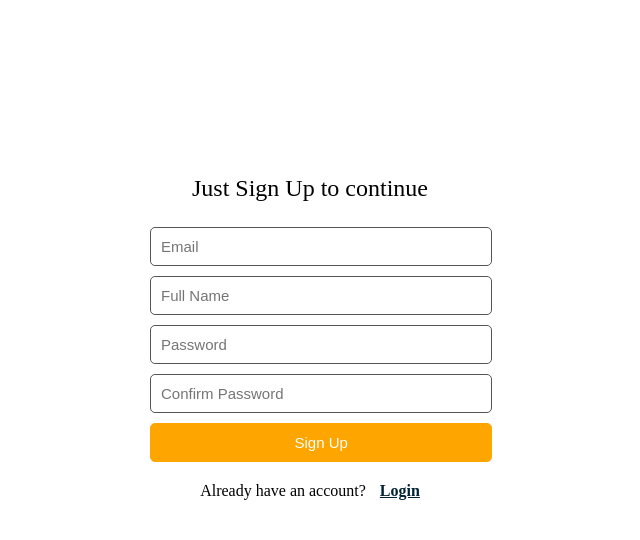
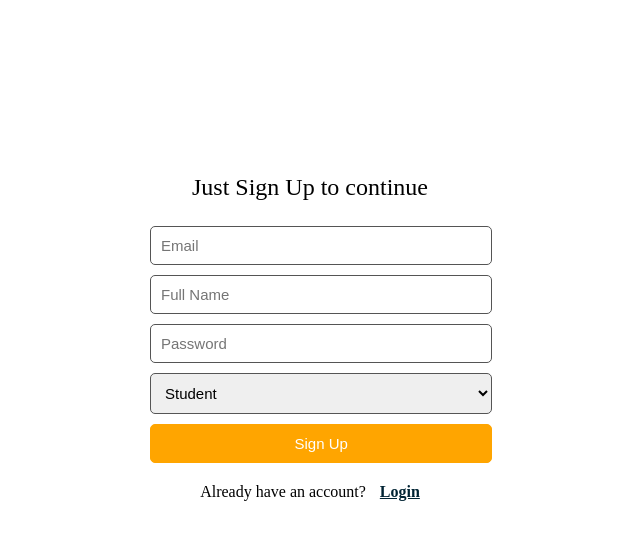
Before and after one commit to beingfaisal/Job-Management-Flask, a Flask app: page /register in a window 1280 px wide. Shown: the top 540 px of the page, without its empty margins (330-970 px from the left). Run offline with Flask 2, Linux system fonts and the light colour scheme; some libraries are stand-ins or nearby versions.

Commit message:
Ooo tu maira pyar

```diff
--- a/app.py
+++ b/app.py
@@ -41,9 +41,9 @@
         reg_email = request.form['reg_email']
         reg_name = request.form['reg_name']
         reg_pin = request.form['reg_pin']
-        reg_type = 'Student'
+        reg_type = req.form['reg_type']
         cur = mysql.connection.cursor()
-        cur.execute('INSERT INTO users(EMAIL,NAME,PIN,TYPE) VALUES(%s,%s,%s,%s)', ([reg_email], [reg_name],[reg_pin],reg_type))
+        cur.execute('INSERT INTO users(EMAIL,NAME,PIN,TYPE) VALUES(%s,%s,%s,%s)', ([reg_email], [reg_name],[reg_pin],[reg_type]))
         mysql.connection.commit()
         return "Success"
 
--- a/static/styles/auth.css
+++ b/static/styles/auth.css
@@ -14,6 +14,10 @@
   border-radius: 5px;
   border: 1px solid #555555;
   font-size: 15px;
+}
+
+.dropdown {
+  width: 107%;
 }
 
 .btn {
--- a/templates/register.html
+++ b/templates/register.html
@@ -4,7 +4,7 @@
     <meta charset="UTF-8" />
     <meta http-equiv="X-UA-Compatible" content="IE=edge" />
     <meta name="viewport" content="width=device-width, initial-scale=1.0" />
-    <link rel= "stylesheet" type= "text/css" href= "{{ url_for('static',filename='styles/auth.css') }}">
+    <link rel= "stylesheet" type= "text/css" href= "../static/styles/auth.css">
     <title>Document</title>
   </head>
   <body>
@@ -14,32 +14,29 @@
             <form action="/register" method = "POST">
             <h2 class="login-form heading">Just Sign Up to continue</h2>
             <input
-              class="login-form input"
+              class="input"
               type="text"
               placeholder="Email"
               name="reg_email"
             />
             <input
-              class="login-form input"
+              class="input"
               type="text"
               placeholder="Full Name"
               name="reg_name"
 
             />
             <input
-              class="login-form input"
+              class="input"
               type="password"
               placeholder="Password"
               name="reg_pin"
 
             />
-            <input
-              class="login-form input"
-              type="password"
-              placeholder="Confirm Password"
-              name="reg_confirm_pin"
-
-            />
+            <select name="reg_type" id="account-type" class="input dropdown" >
+            <option value="student">Student</option>
+            <option value="technican">Technican</option>
+            </select>
 
             <input
               class="login-form btn"
```
